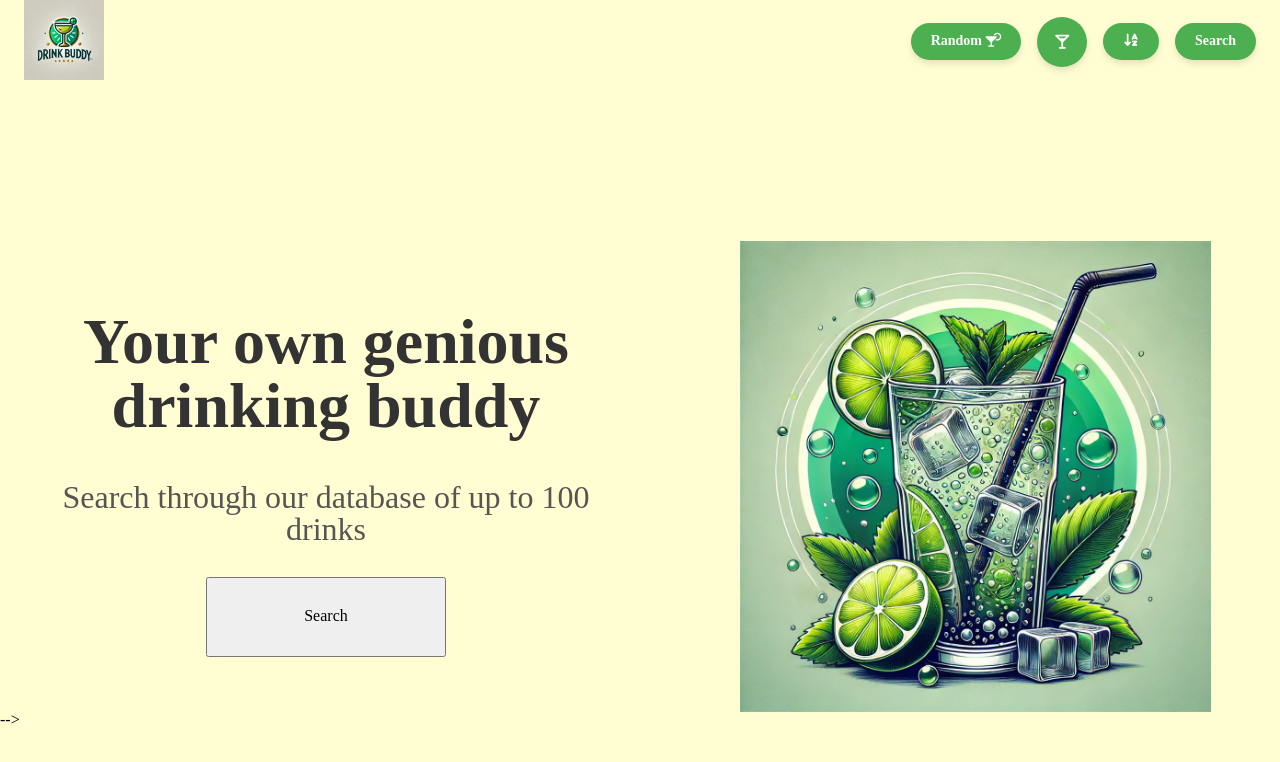
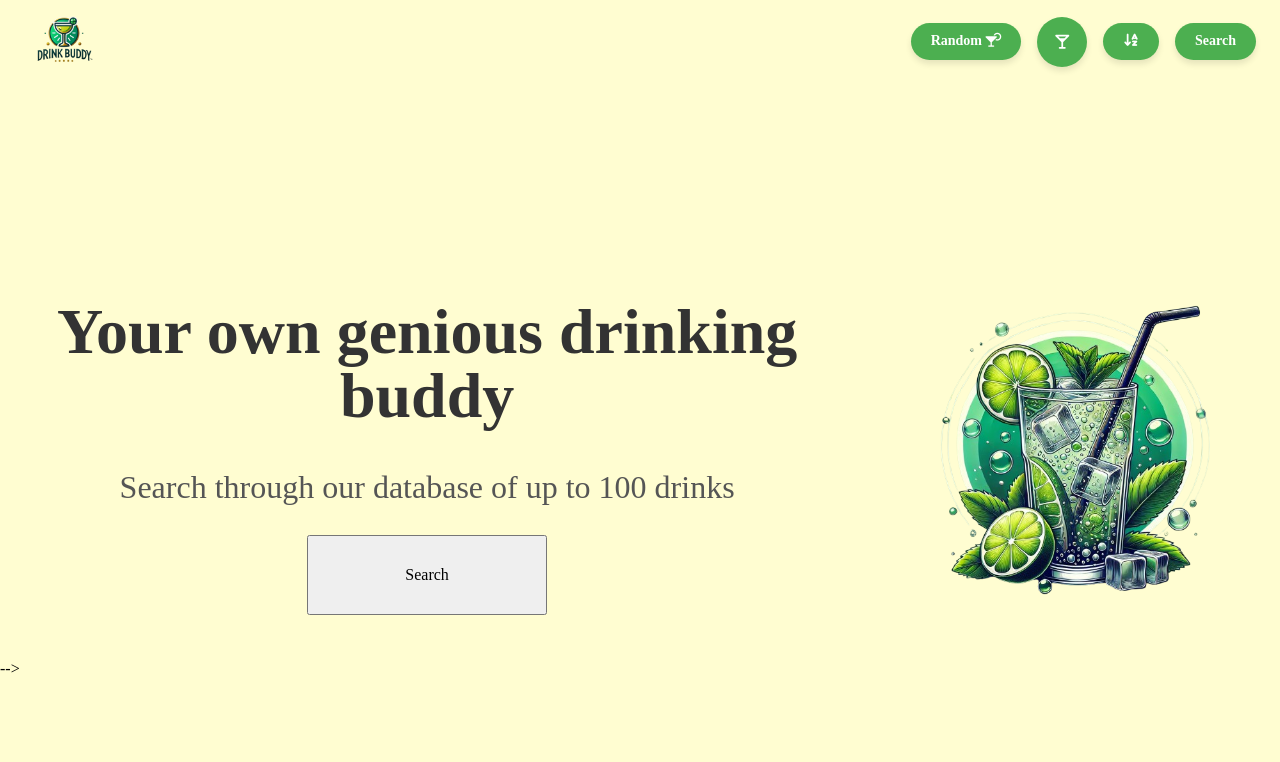
Before and after one commit to bben2208/Drinking-buddy, a plain HTML site: page index.html in a window 1280 px wide. Drawn offline with Linux system fonts and the light colour scheme.

Commit message:
jpg update

```diff
--- a/index.html
+++ b/index.html
@@ -19,7 +19,7 @@
 
          <nav id="nav-container">
               <a href="#">
-                <img id="smallLogo" src="DALL·E 2025-01-05 15.49.34 - A modern and minimalist logo design for 'Drink Buddy', featuring a stylized cocktail glass with a fun, casual vibe. The logo has vibrant colors like g.webp" alt="Drink Buddy Logo" id="drinkBuddyLogo">
+                <img id="smallLogo" src="logo.png" alt="Drink Buddy Logo" id="drinkBuddyLogo">
               </a>
              <ul class="nav-links">
               <li>
@@ -42,7 +42,7 @@
                       <li class="drink-type-dropdown-link" >Gin</li>
                       <li class="drink-type-dropdown-link" >Tequila</li>
                       <li class="drink-type-dropdown-link" >Vodka</li>
-                      <li class="drink-type-dropdown-link" ">Non-alcoholic</li>
+                      <li class="drink-type-dropdown-link" >Non-alcoholic</li>
                     </ul>
                   </div>
                 </div>
@@ -122,7 +122,7 @@
 
 <div id="pictureContainer">
 
-<img src="DALL·E 2025-01-06 15.08.37 - A highly detailed and artistic illustration of a refreshing cocktail drink in a tall glass. The glass is filled with ice cubes, fresh mint leaves, lim.webp" alt="glass picture">
+<img src="cuted-main-logo.png" alt="glass picture">
 
 
 </div>
```
Also changed, not shown: cuted-main-logo.png (added), logo.png (added), main-logo.jpg (added).
